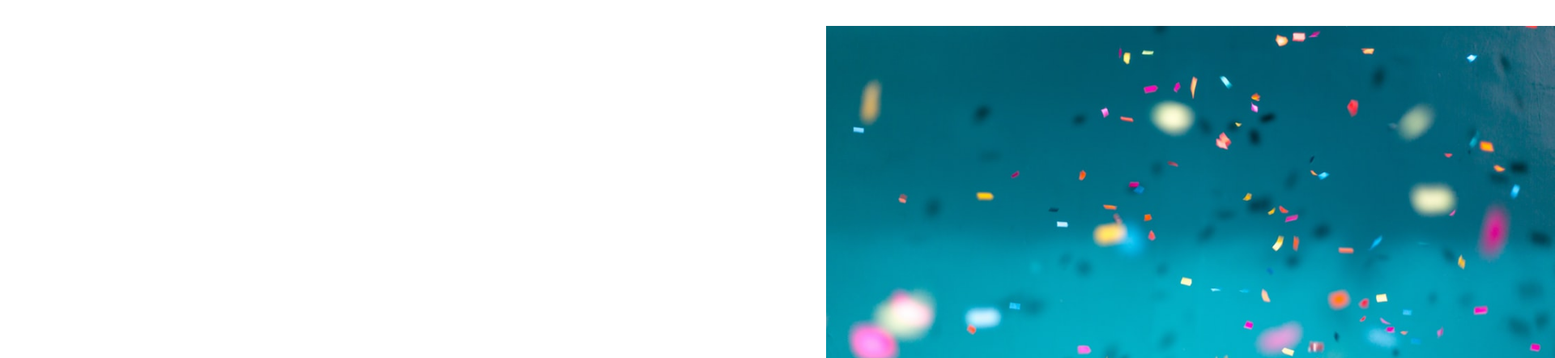
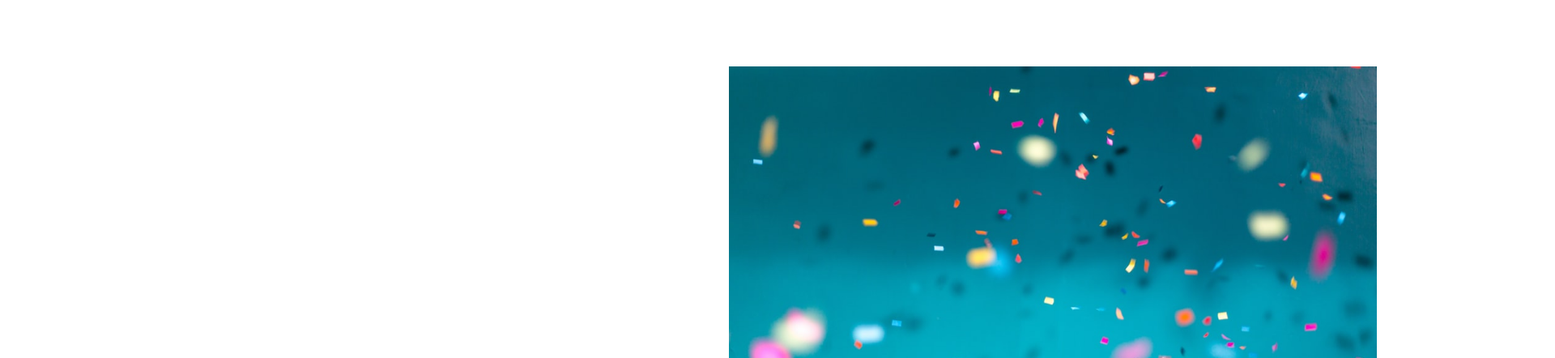
Before and after one commit to AgatsumaT/20231216_agatsuma_css, a plain HTML site: page index.html in a window 1280 px wide. Shown: the part 118-560 px from the top of the page at 81% size, 1920 px wide, since content can reach past the window. Drawn offline with Linux system fonts and the light colour scheme.

Commit message:
変更⑥ 画像配置の微調整

```diff
--- a/style.css
+++ b/style.css
@@ -52,11 +52,11 @@ main {
 
 .absolute {
     position: absolute;
-    top: -500px;
-    left: 1020px;
+    top: -450px;
+    left: 900px;
 }
 
 img {
-    width: auto;
-    height: 600px;
+    width: 800px;
+    height: 550px;
 }
```
